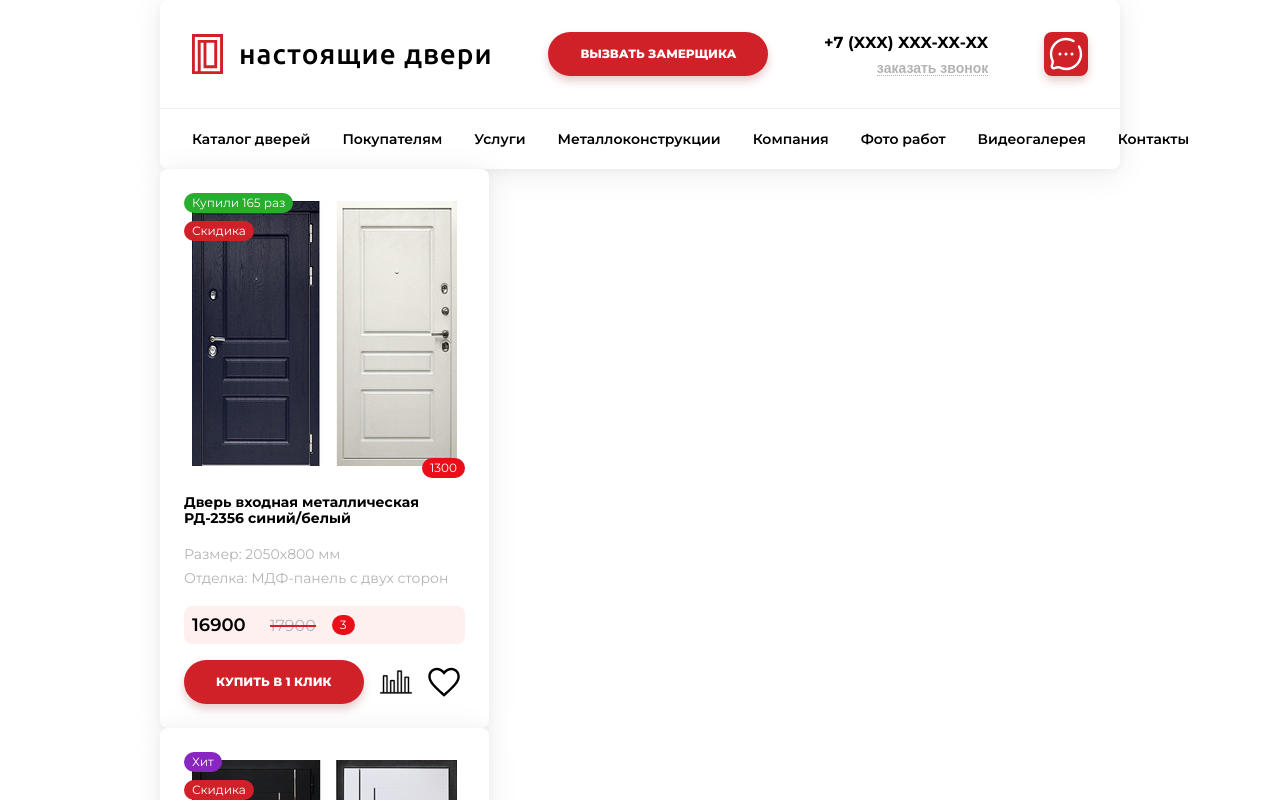
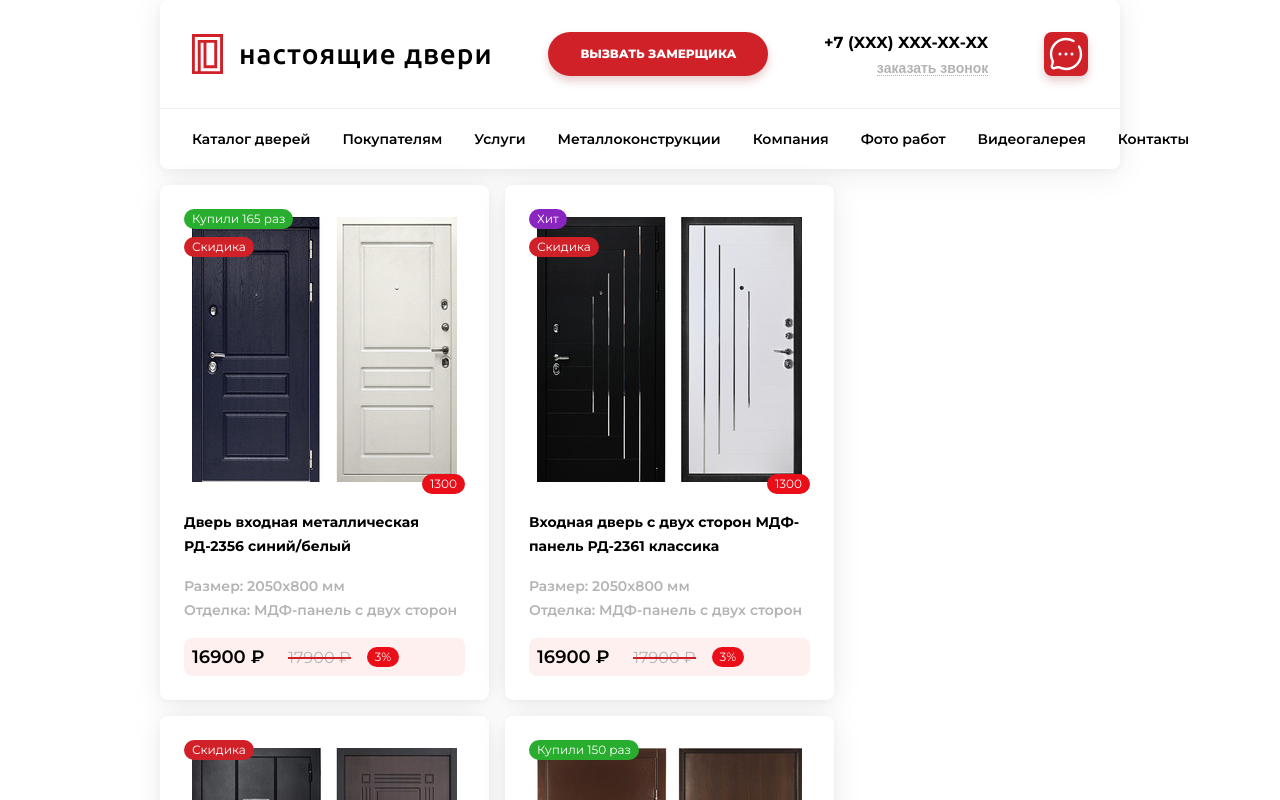
Before and after one commit to olegmif/dveri-real, a Next.js app: page /catalog in a window 1280 px wide. Shown: the top 800 px of the page. Built offline with nearby package versions, Linux system fonts and the light colour scheme.

Commit message:
catalog card

```diff
--- a/src/components/catalog-card/catalog-card.module.scss
+++ b/src/components/catalog-card/catalog-card.module.scss
@@ -7,6 +7,17 @@
   gap: 16px;
   align-items: flex-start;
   width: 329px;
+  position: relative;
+  box-sizing: border-box;
+
+  &:hover {
+    .actions {
+      display: flex;
+    }
+    .detailsButton {
+      display: flex;
+    }
+  }
 }
 
 
@@ -18,7 +29,7 @@
 
 .title {
   font-size: 14px;
-  line-height: 16px;
+  line-height: 24px;
   font-weight: 700;
 }
 
@@ -62,7 +73,8 @@
 .details {
   font-size: 14px;
   line-height: 24px;
-  color: $text-secondary
+  color: $text-secondary;
+  font-weight: 600;
 }
 
 .image {
@@ -82,9 +94,17 @@
 }
 
 .actions {
-  display: flex;
+  display: none;
   gap: 16px;
   align-items: center;
+  position: absolute;
+  left: 0;
+  bottom: -58px;
+  width: 100%;
+  padding: 24px 16px 16px 16px;
+  z-index: 50;
+  box-shadow: 0 15px 15px 0 rgba(143, 146, 153, .2) !important;
+  border-radius: 0 0 8px 8px;
 }
 
 .bottomBadge {
@@ -98,3 +118,11 @@
   width: 32px;
   height: 32px;
 }
+
+.detailsButton {
+  display: none;
+  position: absolute;
+  left: 50%;
+  top: 50%;
+  transform: translate(-50%, -50%);
+}
--- a/src/components/catalog-card/catalog-card.tsx
+++ b/src/components/catalog-card/catalog-card.tsx
@@ -22,7 +22,7 @@ const CatalogCard: FC<CatalogCardProps> = ({product}) => {
     const discountBadge = product.discount ? <Badge text={`Скидика`} color="#d02129"/> : null;
 
     return (
-        <Card className={styles.catalogCard}>
+        <Card className={cn(montserrat.className, styles.catalogCard)}>
             <div className={styles.image}>
                 <Image src={image} width={265} height={265} alt={"door photo"}/>
                 <div className={styles.topBadges}>
@@ -31,27 +31,29 @@ const CatalogCard: FC<CatalogCardProps> = ({product}) => {
                     {discountBadge}
                 </div>
                 {product.refund && <div className={styles.bottomBadge}>
-                    <Badge text={product.refund} color="#ea0e18" />
+                    <Badge text={product.refund} color="#ea0e18"/>
                 </div>}
+                <Button className={styles.detailsButton} shape="round" type="primary">Подробнее</Button>
             </div>
-            <div className={cn(montserrat.className, styles.features)}>
+            <div className={styles.features}>
                 <span className={styles.title}>{title}</span>
                 <div className={styles.detailsWrapper}>
                     <span className={styles.details}>{`Размер: ${size}`}</span>
                     <span className={styles.details}>{`Отделка: ${finishing}`}</span>
                 </div>
                 <div className={cn(styles.hasDiscount, styles.priceWrapper)}>
-                    <span className={styles.price}>{price}</span>
-                    {oldPrice && <span className={styles.oldPrice}>{oldPrice}</span>}
-                    {discount && <Badge text={discount} color={"#ea0e18"}/>}
+                    <span className={styles.price}>{`${price} ₽`}</span>
+                    {oldPrice && <span className={styles.oldPrice}>{`${oldPrice} ₽`}</span>}
+                    {discount && <Badge text={`${discount}%`} color={"#ea0e18"}/>}
                 </div>
             </div>
-            <div className={styles.actions}>
+            <Card className={styles.actions}>
                 <Button shape="round" type="primary">Купить в 1 клик</Button>
-                <Button className={styles.compareButton} shape="rounded" type="transparent"><CompareIcon /></Button>
-                <Button className={styles.favoritesButton} shape="rounded" type="transparent"><HeartIcon /></Button>
-            </div>
+                <Button className={styles.compareButton} shape="rounded" type="transparent"><CompareIcon/></Button>
+                <Button className={styles.favoritesButton} shape="rounded" type="transparent"><HeartIcon/></Button>
+            </Card>
         </Card>
+
     )
 }
 
--- /dev/null
+++ b/src/components/products/products.module.scss
@@ -0,0 +1,6 @@
+.products {
+  margin: 16px 0;
+  display: flex;
+  flex-wrap: wrap;
+  gap: 16px;
+}
--- a/src/components/products/products.tsx
+++ b/src/components/products/products.tsx
@@ -2,11 +2,14 @@ import {FC} from "react";
 import CatalogCard from "@components/catalog-card/catalog-card";
 import Container from "@components/container/container";
 import {PRODUCTS} from "@/data/products.const";
+import styles from "./products.module.scss";
 
 const Products: FC = () => {
     return (
         <Container>
-            {PRODUCTS.map(product => <CatalogCard key={product.id} product={product} />)}
+            <div className={styles.products}>
+                {PRODUCTS.map(product => <CatalogCard key={product.id} product={product} />)}
+            </div>
         </Container>
     )
 }
```
